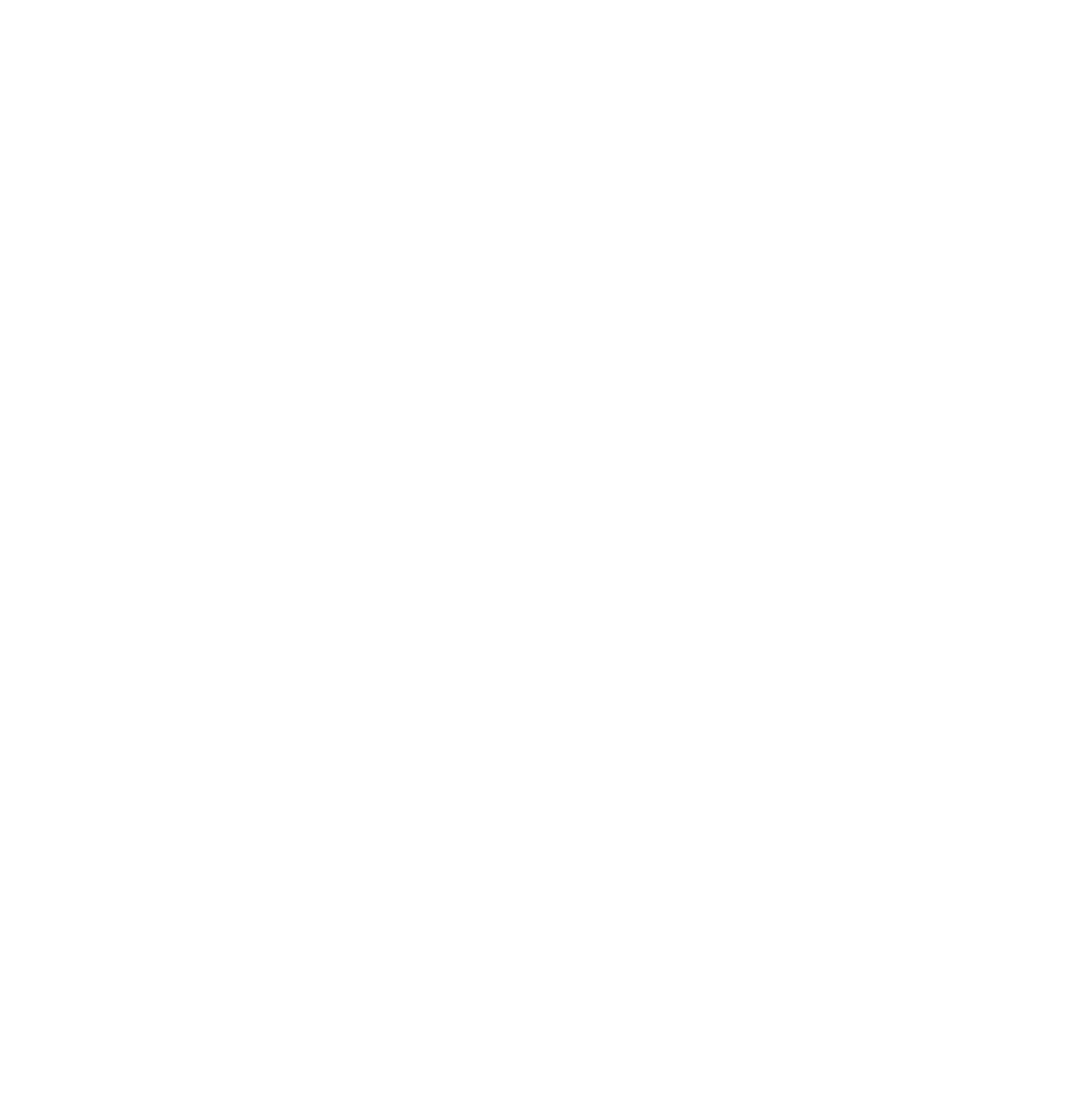
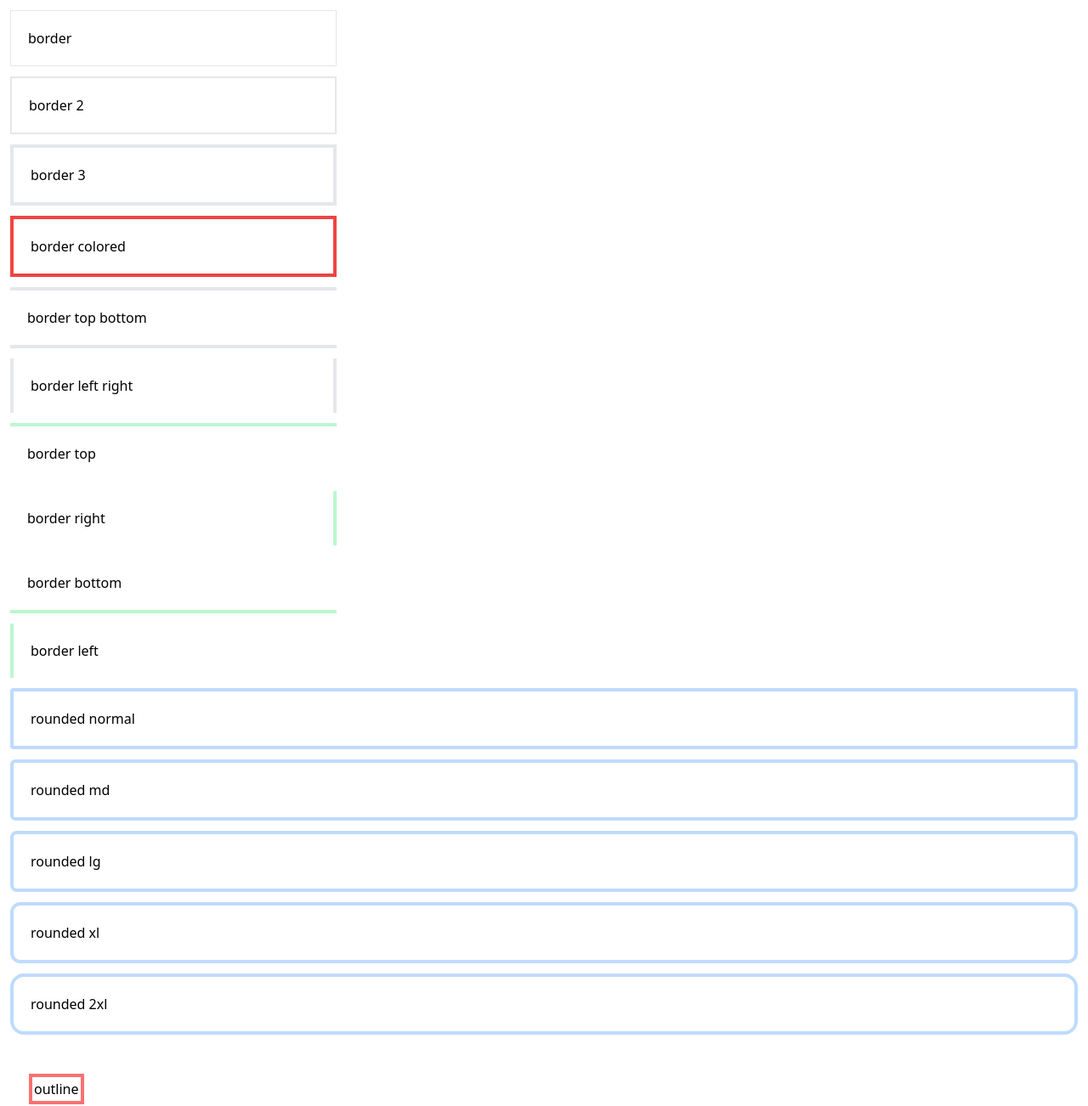
Before and after one commit to Brainybrian316/tailwind-sandbox, a plain HTML site: page tailwind-sandbox-starter/08-borders/index.html in a window 1280 px wide. Shown: the whole page at 85% size. Before the commit the page ends 800 px from the top, so only its background shows below. Drawn offline with nearby package versions, Linux system fonts and the light colour scheme.

Commit message:
borders"

```diff
--- a/tailwind-sandbox-starter/08-borders/index.html
+++ b/tailwind-sandbox-starter/08-borders/index.html
@@ -9,10 +9,26 @@
 	</head>
 	<body>
 		<!-- Border Width & Colors -->
+		<div class="w-96 m-3 p-5 border">border</div>
+		<div class="w-96 m-3 p-5 border-2">border 2</div>
+		<div class="w-96 m-3 p-5 border-4">border 3</div>
+		<div class="w-96 m-3 p-5 border-4 border-red-500">border colored</div>
+		<div class="w-96 m-3 p-5 border-y-4">border top bottom</div>
+		<div class="w-96 m-3 p-5 border-x-4">border left right</div>
+		<div class="w-96 m-3 p-5 border-t-4 border-green-200">border top</div>
+		<div class="w-96 m-3 p-5 border-r-4 border-green-200">border right</div>
+		<div class="w-96 m-3 p-5 border-b-4 border-green-200">border bottom</div>
+		<div class="w-96 m-3 p-5 border-l-4 border-green-200">border left</div>
 
 		<!-- Border Radius -->
+		<div class="w-95 m-3 p-5 border-4 rounded border-blue-200">rounded normal</div>
+		<div class="w-95 m-3 p-5 border-4 border-blue-200 rounded-md">rounded md</div>
+		<div class="w-95 m-3 p-5 border-4 border-blue-200 rounded-lg">rounded lg</div>
+		<div class="w-95 m-3 p-5 border-4 border-blue-200 rounded-xl">rounded xl</div>
+		<div class="w-95 m-3 p-5 border-4 border-blue-200 rounded-2xl">rounded 2xl</div>
 
 		<!-- Outline -->
+		<button class="outline outline-4 outline-offset-2 outline-red-400 m-10">outline</button>
 	</body>
 </html>
 
```
Lines whose indentation alone changed are shown as unchanged.
